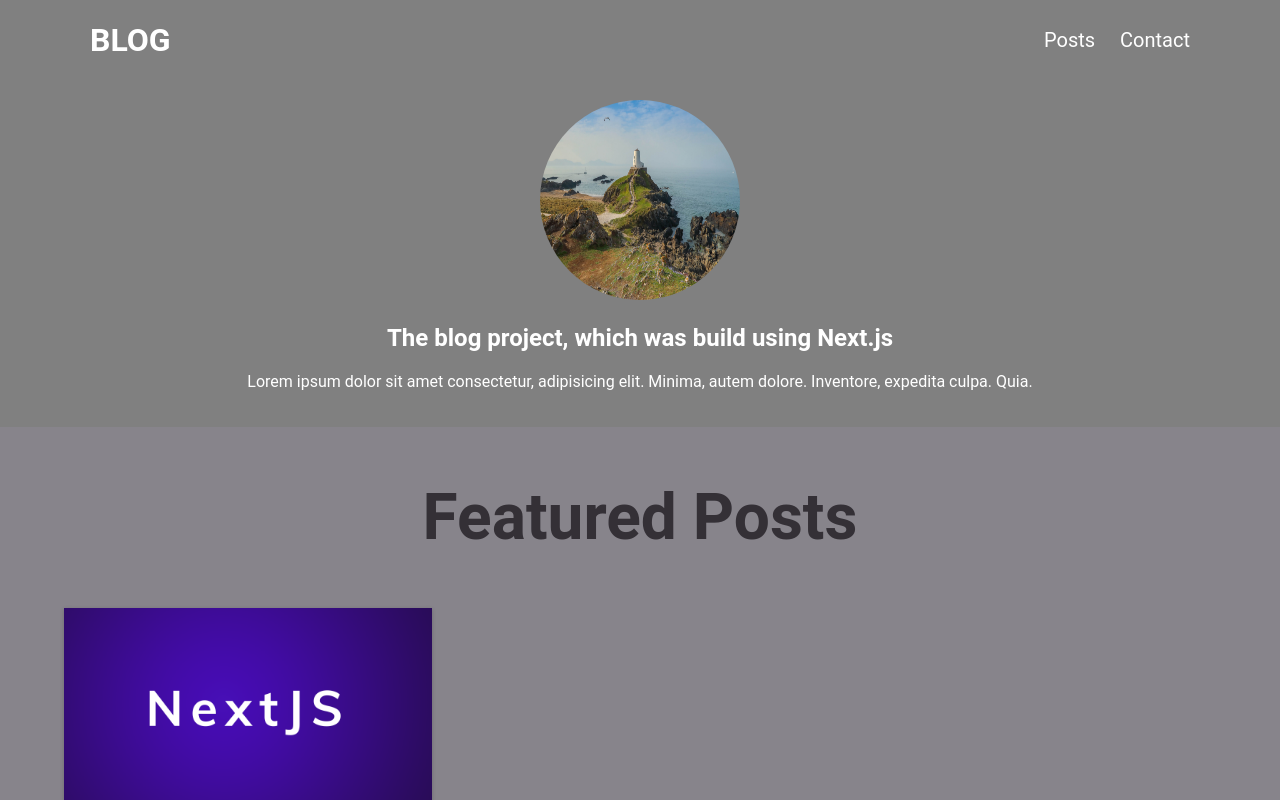
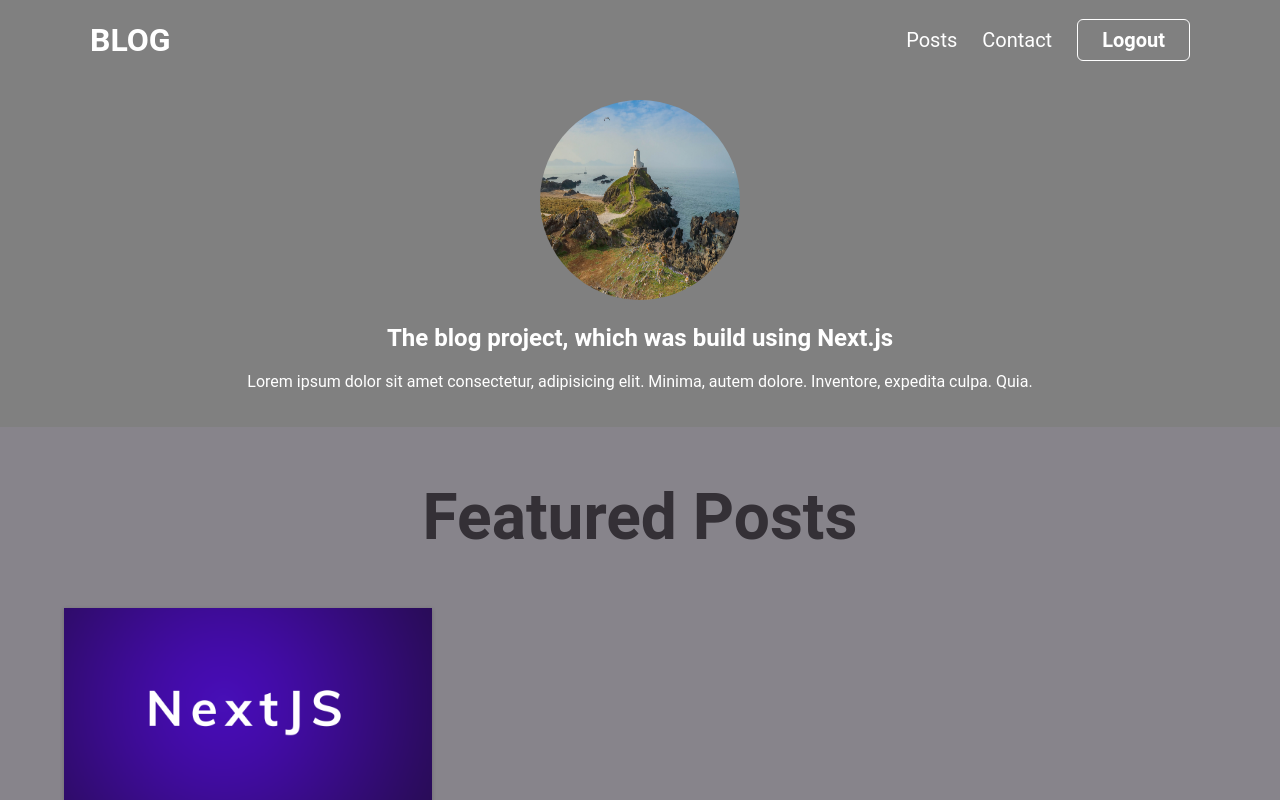
Before and after one commit to NMiokliotsah/nextjs-blog, a Next.js app: page / in a window 1280 px wide. Shown: the top 800 px of the page. Built offline with nearby package versions, Linux system fonts and the light colour scheme.

Commit message:
add logout logic

```diff
--- a/components/Navigation/Navigation.module.scss
+++ b/components/Navigation/Navigation.module.scss
@@ -8,11 +8,27 @@
 
   ul {
     display: flex;
+    align-items: center;
     gap: 25px;
     color: white;
     font-size: 20px;
 
     a:hover {
+      color: #bbb;
+    }
+  }
+
+  .logout {
+    font: inherit;
+    background-color: transparent;
+    border: 1px solid white;
+    color: white;
+    font-weight: bold;
+    padding: 0.5rem 1.5rem;
+    border-radius: 6px;
+    cursor: pointer;
+
+    &:hover {
       color: #bbb;
     }
   }
--- a/components/Navigation/Navigation.tsx
+++ b/components/Navigation/Navigation.tsx
@@ -1,8 +1,13 @@
 import Link from "next/link";
+import { signOut } from "next-auth/react"
 import Logo from "../Logo/Logo";
 import style from './Navigation.module.scss';
 
 function Navigation() {
+  const handleLogoutButton = () => {
+    signOut();
+  }
+
   return <header className={style.blogHeader}>
     <Link href='/'>
       <Logo />
@@ -11,6 +16,9 @@ function Navigation() {
       <ul>
         <li><Link href='/posts'>Posts</Link></li>
         <li><Link href='/contact'>Contact</Link></li>
+        <li>
+          <button onClick={handleLogoutButton} className={style.logout}>Logout</button>
+        </li>
       </ul>
     </nav>
   </header>
```
